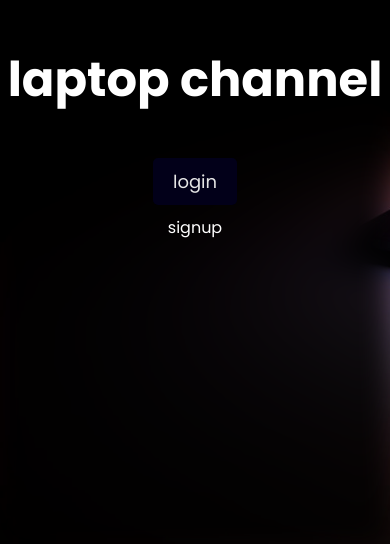
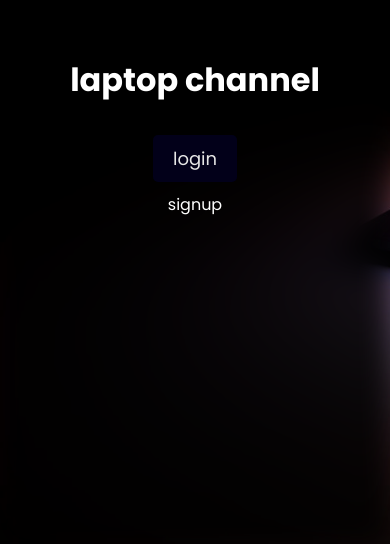
Before and after one commit to shasherazi/laptops-ecommerce, a React (Vite) app: page / in a window 390 px wide. Shown: the part 296-840 px from the top of the page. Built offline with nearby package versions, Linux system fonts and the light colour scheme.

Commit message:
Make mobile responsive

```diff
--- a/src/css/Login.module.css
+++ b/src/css/Login.module.css
@@ -1,5 +1,5 @@
 .login {
-  margin-top: 50px;
+  margin-top: 70px;
   display: flex;
   justify-content: center;
   align-items: center;
--- a/src/css/Signup.module.css
+++ b/src/css/Signup.module.css
@@ -1,5 +1,5 @@
 .signup {
-  margin-top: 50px;
+  margin-top: 70px;
   display: flex;
   justify-content: center;
   align-items: center;
--- a/src/css/Splash.module.css
+++ b/src/css/Splash.module.css
@@ -17,7 +17,7 @@
 }
 
 .heading {
-  font-size: xxx-large;
+  font-size: 2rem;
 }
 
 .loginLinks {
```
